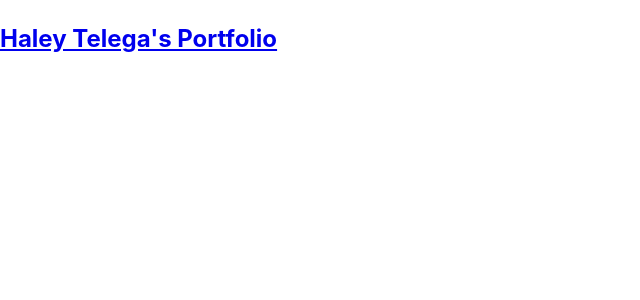
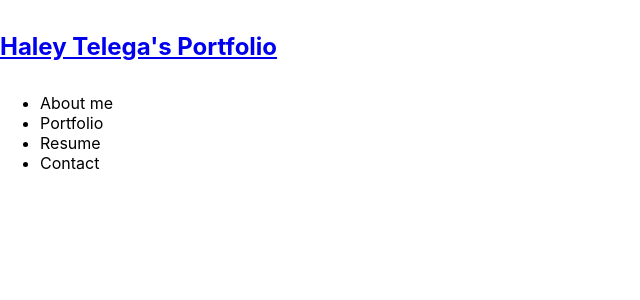
Before and after one commit to haleytelega/portfolio, a React (Create React App) app: page / in a window 1280 px wide. Shown: the top 300 px of the page, without its empty margins (0-640 px from the left). Built offline with nearby package versions, Linux system fonts and the light colour scheme.

Commit message:
got the nav up

```diff
--- a/src/App.js
+++ b/src/App.js
@@ -1,13 +1,26 @@
-import React from 'react';
-import Header from './components/Header'
+import React, { useState } from 'react';
+import Header from './components/Header';
+import Nav from './components/Nav'
 
 function App() {
+  const [categories] = useState([
+    { name: 'about me'},
+    { name: 'portfolio'},
+    { name: 'resume'}
+  ])
+
+  const [currentCategory, setCurrentCategory] = useState(categories[0]);
 
   return (
     <div className="App">
       <header>
       <Header></Header>
       </header>
+      <Nav
+          categories={categories}
+          setCurrentCategory={setCurrentCategory}
+          currentCategory={currentCategory}
+      ></Nav>
     </div>
   );
 }
--- a/src/components/Header/index.jsx
+++ b/src/components/Header/index.jsx
@@ -4,8 +4,8 @@ function Header() {
     return (
     <header>
     <h2>
-        <a data-testid="link" href="/">
-            <p>Haley Telega's Portfolio</p>
+        <a href="/">
+            <h4>Haley Telega's Portfolio</h4>
         </a>
     </h2>
     </header>
--- a/src/components/Nav/index.jsx
+++ b/src/components/Nav/index.jsx
@@ -16,29 +16,14 @@ function Nav(props) {
 
     return(
         <nav>
-            <ul className="flex-row px-1">
-                <li className="mx-2">
-                    <a data-testid="about" href="#about" onClick={() => setContactSelected(false)}>
-                    About me
-                    </a>
-                </li>
-                <li className="mx-2">
-                    <a data-testid="about" href="#portfolio" onClick={() => setContactSelected(true)}>
-                    Portfolio
-                    </a>
-                </li>
-                <li className={`mx-2 ${contactSelected && 'navActive'}`}>
-                    <span onClick={() => setContactSelected(true)}>Contact</span>
-                </li>
+            <ul className="flex-row">
                     {categories.map((category) => (
-                <li
-                    className={`mx-1 ${
+                <li className={`mx-1 ${
                     currentCategory.name === category.name && !contactSelected && 'navActive'
                 }`}
                 key={category.name}
                 >
-                <span
-                    onClick={() => {
+                <span onClick={() => {
                     setCurrentCategory(category);
                     setContactSelected(false);
                 }}
@@ -47,6 +32,9 @@ function Nav(props) {
                 </span>
                 </li>
             ))}
+            <li className={`mx-2 ${contactSelected && 'navActive'}`}>
+                    <span onClick={() => setContactSelected(true)}>Contact</span>
+            </li>
         </ul>
         </nav>
     )
```
Lines whose indentation alone changed are shown as unchanged.
